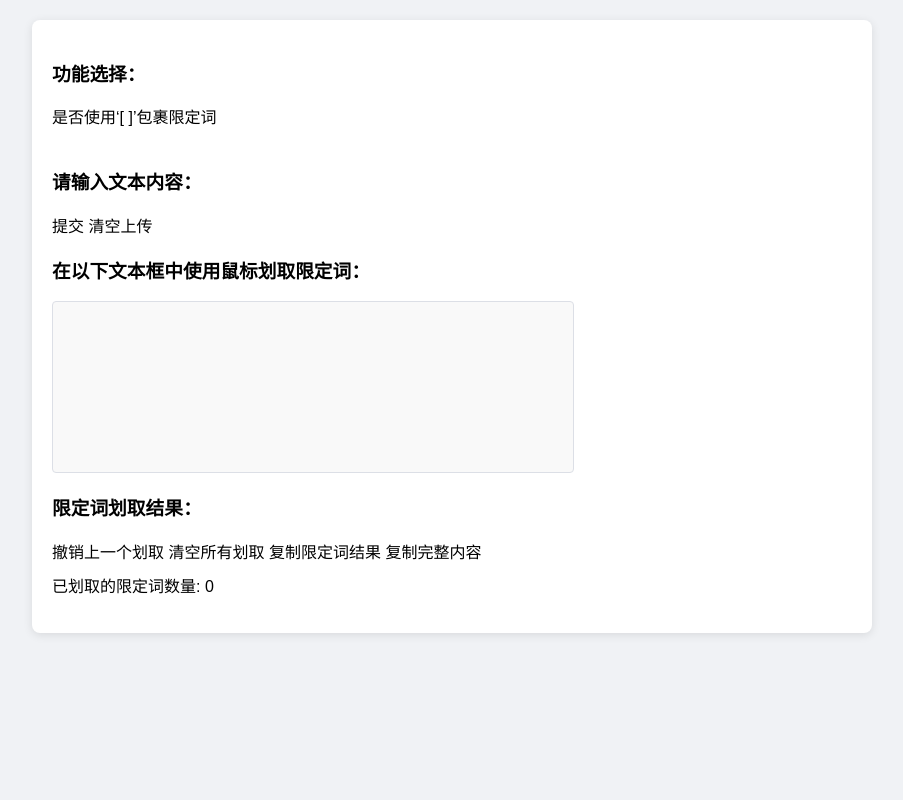
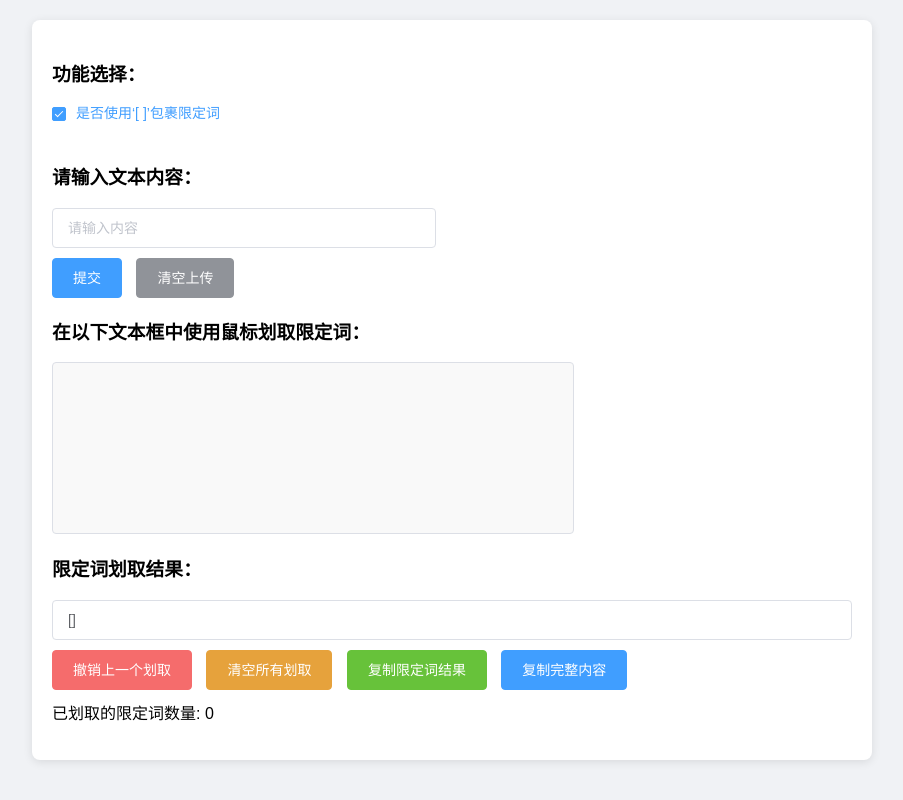
Before and after one commit to OoOTian/RestrictiveWordSelect, a plain HTML site: page index.html in a window 1280 px wide. Shown: the whole page, without its empty margins (188-1091 px from the left). Drawn offline with nearby package versions, Linux system fonts and the light colour scheme.

Commit message:
Update index.html

```diff
--- a/index.html
+++ b/index.html
@@ -5,10 +5,10 @@
   <meta name="viewport" content="width=device-width, initial-scale=1.0">
   <title>限定词选取</title>
   <!-- 引入 Vue -->
-  <script src="https://cdn.jsdelivr.net/npm/vue@2.6.14/dist/vue.min.js"></script>
+  <script src="libs\vue.min.js"></script>
   <!-- 引入 Element UI -->
-  <link rel="stylesheet" href="https://cdn.jsdelivr.net/npm/element-ui@2.15.6/lib/theme-chalk/index.css">
-  <script src="https://cdn.jsdelivr.net/npm/element-ui@2.15.6/lib/index.js"></script>
+  <link rel="stylesheet" href="libs\theme-chalk\index.css">
+  <script src="libs\index.js"></script>
   <style>
     body {
       font-family: Arial, sans-serif;
```
